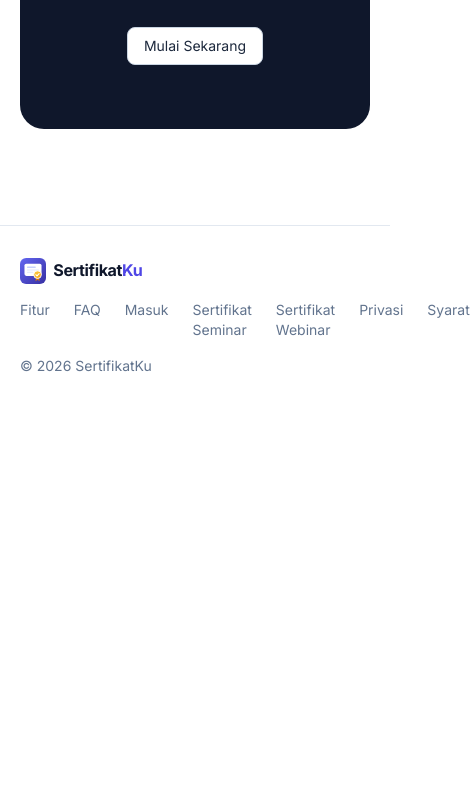
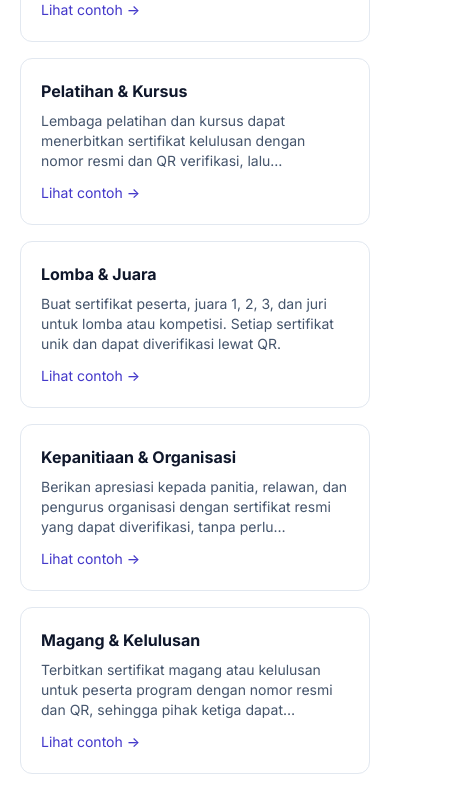
Before and after one commit to nanangfajaru/sertificate-generator, a Next.js app: page / in a window 390 px wide. Shown: the part 8548-9338 px from the top of the page, 470 px wide, since content can reach past the window. Before the commit the page ends 8956 px from the top, so only its background shows below. Built offline with nearby package versions, Linux system fonts and the light colour scheme.

Commit message:
Landing: bagian Kegunaan dan tautan footer ke halaman SEO
Co-Authored-By: Claude Sonnet 5.5 <noreply@anthropic.com>
Claude-Session: https://claude.ai/code/session_0133FRf6x6m5xtSgvNFb5aby

```diff
--- a/src/app/page.tsx
+++ b/src/app/page.tsx
@@ -5,6 +5,7 @@ import LazyMount from "@/components/LazyMount";
 import SampleCert from "@/components/SampleCert";
 import { TEMPLATES } from "@/lib/certificate/templates";
 import { formatDateRange } from "@/lib/certificate/sources";
+import { SEO_PAGES } from "@/lib/seo-pages";
 import { SHOWCASE } from "@/lib/showcase";
 
 const features = [
@@ -42,6 +43,7 @@ export default function Landing() {
           <nav className="hidden items-center gap-8 text-sm text-slate-600 md:flex">
             <a href="#fitur" className="hover:text-slate-900">Fitur</a>
             <a href="#template" className="hover:text-slate-900">Template</a>
+            <a href="#kegunaan" className="hover:text-slate-900">Kegunaan</a>
             <a href="#contoh" className="hover:text-slate-900">Contoh Program</a>
             <a href="#faq" className="hover:text-slate-900">FAQ</a>
           </nav>
@@ -182,6 +184,24 @@ export default function Landing() {
         </div>
       </section>
 
+      {/* Kegunaan (tautan ke halaman SEO) */}
+      <section id="kegunaan" className="mx-auto max-w-6xl scroll-mt-16 px-5 py-24">
+        <div className="max-w-2xl">
+          <p className="text-sm font-semibold uppercase tracking-widest text-brand-600">Kegunaan</p>
+          <h2 className="mt-3 text-3xl font-bold tracking-tight">Untuk kegiatan apa sertifikatnya?</h2>
+          <p className="mt-3 text-slate-600">Pilih jenis kegiatan Anda dan lihat contoh sertifikat yang sesuai.</p>
+        </div>
+        <div className="mt-10 grid gap-4 sm:grid-cols-2 lg:grid-cols-4">
+          {SEO_PAGES.map((p) => (
+            <Link key={p.slug} href={`/sertifikat/${p.slug}`} className="group rounded-xl border border-slate-200 bg-white p-5 transition hover:-translate-y-0.5 hover:border-brand-500 hover:shadow-md">
+              <h3 className="font-semibold group-hover:text-brand-700">{p.title.replace(/^Sertifikat /, "")}</h3>
+              <p className="mt-2 line-clamp-3 text-sm text-slate-600">{p.intro}</p>
+              <span className="mt-3 inline-block text-sm font-medium text-brand-700">Lihat contoh →</span>
+            </Link>
+          ))}
+        </div>
+      </section>
+
       {/* FAQ */}
       <section id="faq" className="mx-auto max-w-3xl scroll-mt-16 px-5 py-24">
         <h2 className="text-center text-3xl font-bold tracking-tight">Pertanyaan umum</h2>
@@ -213,13 +233,15 @@ export default function Landing() {
             <a href="#fitur" className="hover:text-slate-900">Fitur</a>
             <a href="#faq" className="hover:text-slate-900">FAQ</a>
             <Link href="/login" className="hover:text-slate-900">Masuk</Link>
-            <Link href="/sertifikat/seminar" className="hover:text-slate-900">Sertifikat Seminar</Link>
-            <Link href="/sertifikat/webinar" className="hover:text-slate-900">Sertifikat Webinar</Link>
+            <a href="#kegunaan" className="hover:text-slate-900">Kegunaan</a>
             <Link href="/privasi" className="hover:text-slate-900">Privasi</Link>
             <Link href="/syarat" className="hover:text-slate-900">Syarat</Link>
           </nav>
           <p>© {new Date().getFullYear()} SertifikatKu</p>
         </div>
+        <nav aria-label="Jenis sertifikat" className="mx-auto flex max-w-6xl flex-wrap gap-x-5 gap-y-2 border-t border-slate-100 px-5 py-5 text-xs text-slate-500">
+          {SEO_PAGES.map((p) => (<Link key={p.slug} href={`/sertifikat/${p.slug}`} className="hover:text-slate-900">{p.title}</Link>))}
+        </nav>
       </footer>
     </div>
   );
```
